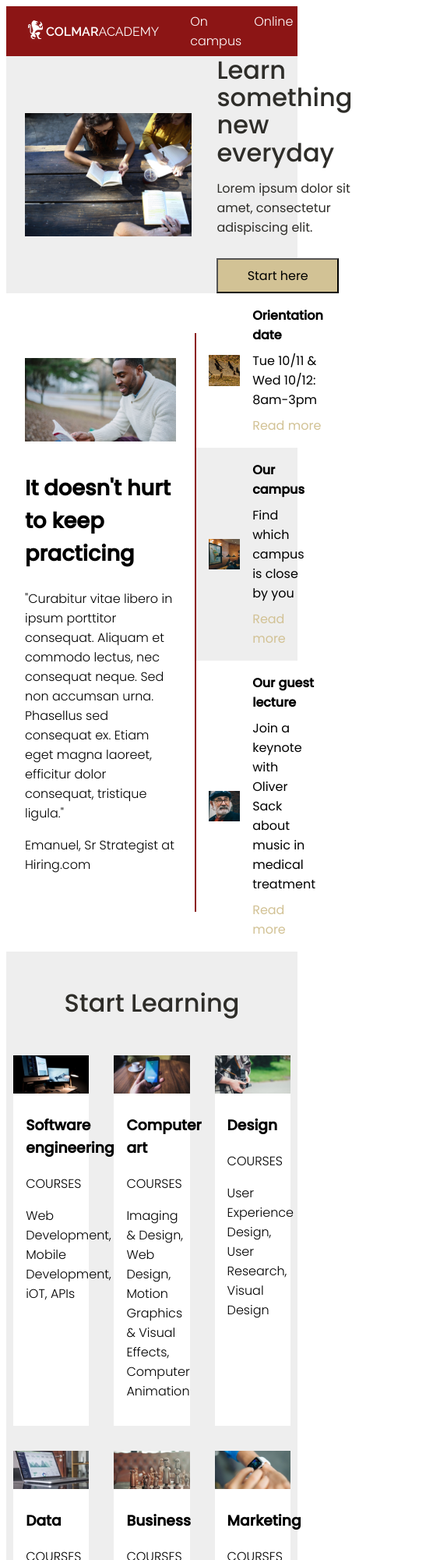
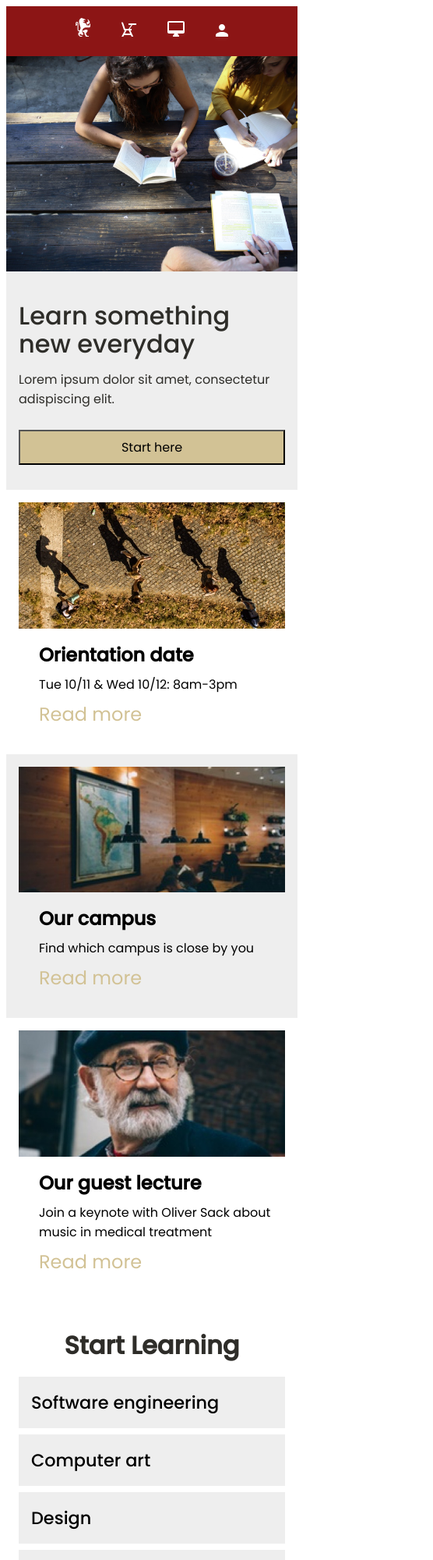
Before and after one commit to soniarosalesr/ColmarAcademy, a plain HTML site: page index.html in a window 390 px wide. Shown: the top 2000 px of the page at 78% size, 556 px wide, since content can reach past the window. Drawn offline with Linux system fonts and the light colour scheme.

Commit message:
Mobile version

```diff
--- a/index.html
+++ b/index.html
@@ -26,6 +26,14 @@
                 <li><a href="#">Sign in</a></li>
             </ul>
         </nav>
+        <nav class="mobile-nav">
+            <ul>
+                <li><a href="#"><img src="./resources/images/ic-logo.svg" alt="Logo"></a></li>
+                <li><a href="#"><img src="./resources/images/ic-on-campus.svg" alt="On Campus"></a></li>
+                <li><a href="#"><img src="./resources/images/ic-online.svg" alt="Online"></a></li>
+                <li><a href="#"><img src="./resources/images/ic-login.svg" alt="Login"></a></li>
+            </ul>
+        </nav>
     </header>
     <!--Main content-->
     <main>
@@ -49,6 +57,7 @@
             <aside class="info-links">
                 <div class="info-block" id="orientation">
                     <img src="./resources/images/information-orientation.jpg" alt="people walking">
+                    <img src="./resources/images/information-orientation-mobile.jpg" alt="people walking" class="img-mobile">
                     <div class="text-info">
                         <h4>Orientation date</h4>
                         <p>Tue 10/11 & Wed 10/12: 8am-3pm</p>
@@ -57,6 +66,7 @@
                 </div>
                 <div class="info-block" id="campus">
                     <img src="./resources/images/information-campus.jpg" alt="coffee shop">
+                    <img src="./resources/images/information-campus-mobile.jpg" alt="coffee shop" class="img-mobile">
                     <div class="text-info">
                         <h4>Our campus</h4>
                         <p>Find which campus is close by you</p>
@@ -65,6 +75,7 @@
                 </div>
                 <div class="info-block" id="lecture">
                     <img src="./resources/images/information-guest-lecture.jpg" alt="Oliver Sack portrait">
+                    <img src="./resources/images/information-guest-lecture-mobile.jpg" alt="Oliver Sack portrait" class="img-mobile">
                     <div class="text-info">
                         <h4>Our guest lecture</h4>
                         <p>Join a keynote with Oliver Sack about music in medical treatment</p>
@@ -127,6 +138,24 @@
                     </div>
                 </div>
             </div>
+            <div class="mobile-course">
+                <p>Software engineering</p>
+            </div>
+            <div class="mobile-course">
+                <p>Computer art</p>
+            </div>
+            <div class="mobile-course">
+                <p>Design</p>
+            </div>
+            <div class="mobile-course">
+                <p>Data</p>
+            </div>
+            <div class="mobile-course">
+                <p>Business</p>
+            </div>
+            <div class="mobile-course">
+                <p>Marketing</p>
+            </div>
         </div>
         <!--Thesis exhibit section-->
         <div id="thesis">
--- a/resources/css/style.css
+++ b/resources/css/style.css
@@ -51,6 +51,10 @@ nav ul li a {
     text-decoration: none;
     color: white;
     font-weight: 300;
+}
+
+.mobile-nav {
+    display: none;
 }
 
 #intro {
@@ -143,6 +147,10 @@ aside.info-links {
     padding-right: 16px;
 }
 
+.img-mobile {
+    display: none;
+}
+
 .text-info {
     flex-direction: column;
 }
@@ -214,6 +222,10 @@ aside.info-links {
     padding-right: 8px;
 }
 
+.mobile-course {
+    display: none;
+}
+
 #thesis h2 {
     text-align: center;
 }
@@ -224,6 +236,7 @@ aside.info-links {
 
 .container {
     display: flex;
+    padding-bottom: 32px;
 }
 
 .videoth {
@@ -273,3 +286,157 @@ footer {
     padding-right: 24px;
     background-color: #eee;
 }
+
+/*For screen sizes less than or equal to 500px */
+
+@media screen and (max-width: 500px) {
+    .mobile-nav {
+        display: flex;
+        padding-right: 0;
+    }
+
+    header {
+        justify-content: center;
+    }
+
+    nav.mobile-nav img {
+        filter: invert(100%) sepia(4%) saturate(7500%) hue-rotate(258deg) brightness(111%) contrast(100%);
+    }
+
+    nav.mobile-nav ul {
+        padding-inline-start: 0;
+        align-items: flex-end;
+    }
+
+    nav.mobile-nav ul li {
+        padding-left: 16px;
+    }
+
+    .logo {
+        display: none;
+    }
+
+    nav {
+        display: none;
+    }
+
+    #intro {
+        display: block;
+    }
+
+    #intro img {
+        width: 100%;
+        padding: 0;
+    }
+
+    .comptext {
+        display: block;
+        padding-left: 16px;
+        padding-top: 32px;
+        padding-bottom: 32px;
+        padding-right: 16px;
+        width: fit-content;
+    }
+
+    .comptext button {
+        width: 100%;
+    }
+
+    #info {
+        display: block;
+    }
+
+    section.quote {
+        display: none;
+    }
+
+    aside.info-links {
+        width: fit-content;
+    }
+
+    .info-block {
+        display: block;
+        padding-top: 16px;
+        padding-left: 16px;
+        padding-bottom: 34px;
+        padding-right: 16px;
+    }
+
+    .info-block img {
+        display: none;
+    }
+
+    img.img-mobile {
+        display: block;
+        width: 100%;
+        padding-right: 0;
+    }
+
+    .text-info {
+        display: block;
+        padding-top: 16px;
+        padding-left: 26px;
+        font-size: 1.5em;
+    }
+
+    .text-info h4 {
+        font-size: 1em;
+    }
+
+    #Learn {
+        background-color: white;
+        padding-bottom: 32px;
+    }
+
+    #Learn h4 {
+        font-weight: 600;
+        padding-top: 32px;
+        padding-bottom: 16px;
+        margin-bottom: 0;
+    }
+
+    .table {
+        display: none;
+    }
+
+    .mobile-course {
+        display: block;
+        background-color: #eee;
+        padding: 16px;
+        margin-bottom: 8px;
+        margin-left: 16px;
+        margin-right: 16px;
+    }
+
+    .mobile-course p {
+        font-size: 1.4em;
+        font-weight: 500;
+        margin-top: 0;
+        margin-bottom: 0;
+    }
+
+    .container {
+        display: block;
+    }
+
+    section.videoth {
+        width: fit-content;
+    }
+
+    section.videoth h3 {
+        display: none;
+    }
+
+    section.videoth p {
+        display: none;
+    }
+
+    aside.events {
+        display: none;
+    }
+
+    .terms {
+        display: none;
+    }
+
+}
```
Also changed, not shown: 1 other file.
